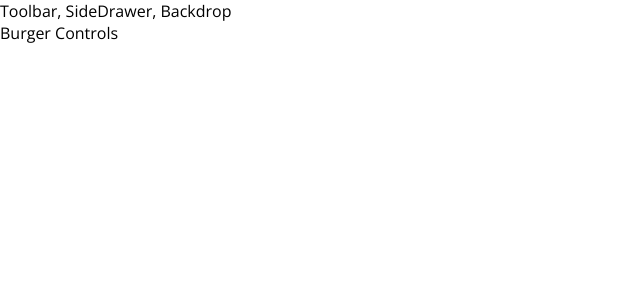
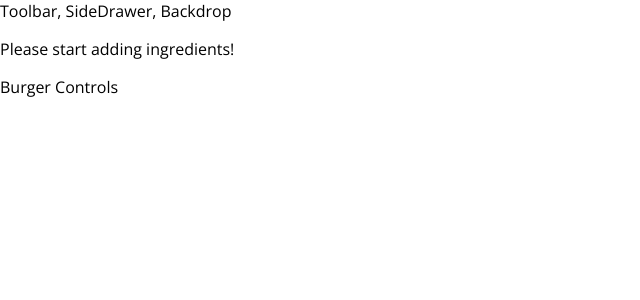
Before and after one commit to OscarZhou/burger, a React app: page / in a window 1280 px wide. Shown: the top 300 px of the page, without its empty margins (0-640 px from the left). Built offline with nearby package versions, Linux system fonts and the light colour scheme.

Commit message:
Use reduce() funciton to merge all element in different array. check the transformedIngredients length to determine to show the prompt text

```diff
--- a/src/components/Burger/Burger.js
+++ b/src/components/Burger/Burger.js
@@ -10,10 +10,16 @@
     let transformedIngredients = Object.keys(props.ingredients)
         .map(igKey => {
             return [...Array(props.ingredients[igKey])].map((_, i) => {
-                return <BurgerIngredient key={igKey+i} type={igKey} />;
+                return <BurgerIngredient key={igKey + i} type={igKey} />;
             });
-        });
+        })
+        .reduce((arr, el) => {
+            return arr.concat(el);
+        }, []);
 
+    if (transformedIngredients.length === 0) {
+        transformedIngredients = <p>Please start adding ingredients!</p>
+    }
     return (
         <div className={classes.Burger}>
             <BurgerIngredient type="bread-top" />
--- a/src/containers/BurgerBuilder/BurgerBuilder.js
+++ b/src/containers/BurgerBuilder/BurgerBuilder.js
@@ -6,10 +6,10 @@
 
     state = {
         ingredients: {
-            salad: 1,
-            bacon: 1,
-            cheese: 2,
-            meat: 2
+            salad: 0,
+            bacon: 0,
+            cheese: 0,
+            meat: 0
         }
     }
 
```
